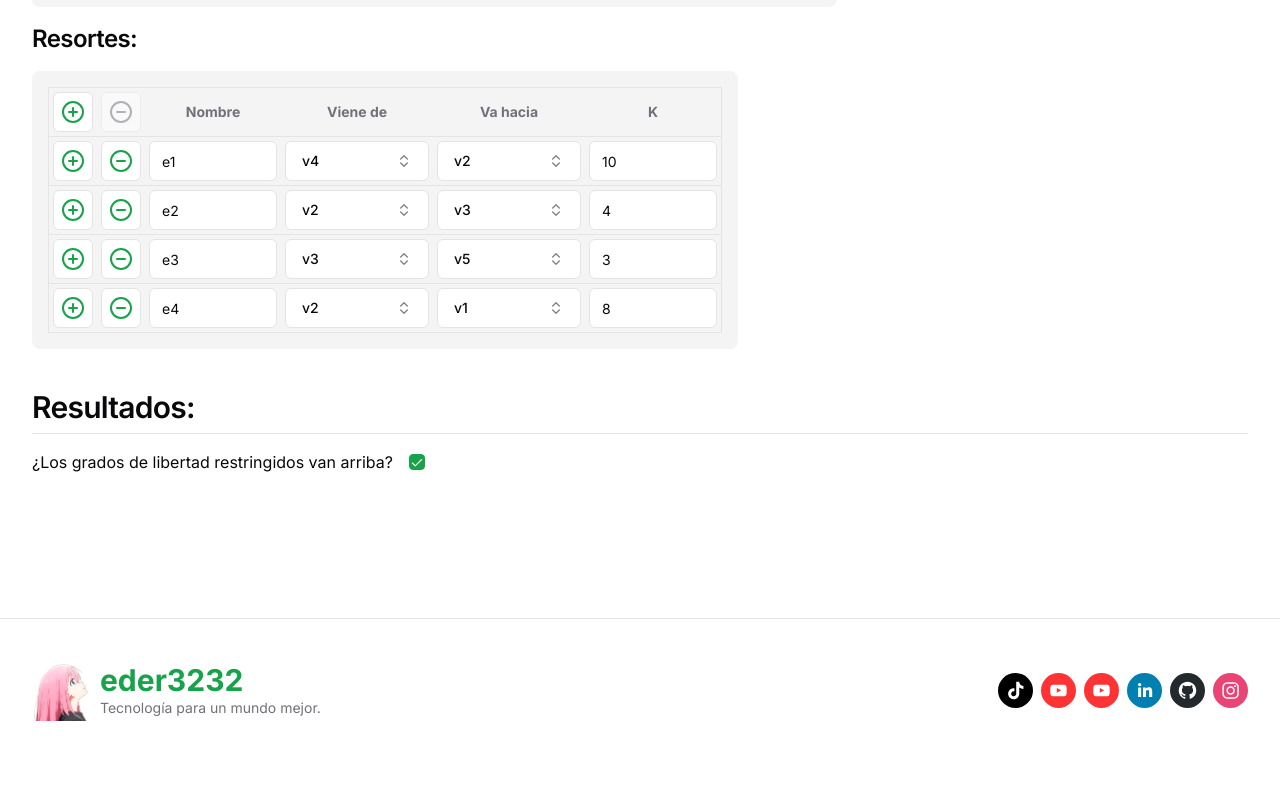
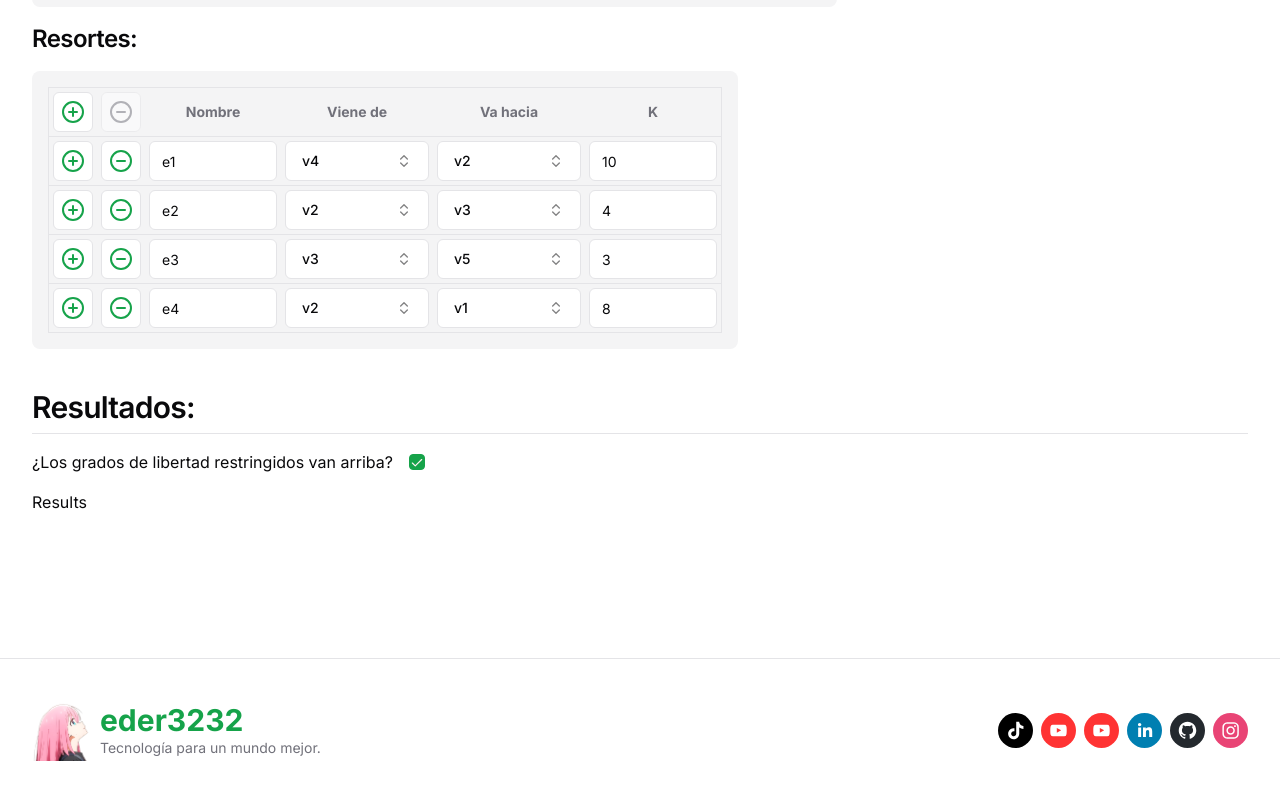
Before and after one commit to eder3232/thesis-structures-0.0.1, a Next.js app: page /programs/springs in a window 1280 px wide. Shown: the part 621-1421 px from the top of the page. Before the commit the page ends 1383 px from the top, so only its background shows below. Built offline with nearby package versions, Linux system fonts and the light colour scheme.

Commit message:
Add Result component

```diff
--- /dev/null
+++ b/src/programs/springs/components/results/results.tsx
@@ -0,0 +1,10 @@
+import { useAtom } from 'jotai'
+import React from 'react'
+import { atomGetResults } from '../../store/results/results'
+
+const Results = () => {
+  const [] = useAtom(atomGetResults)
+  return <div>Results</div>
+}
+
+export default Results
--- a/src/programs/springs/springs.tsx
+++ b/src/programs/springs/springs.tsx
@@ -9,6 +9,7 @@ import EdgesTable from './components/edgesTable/edgesTable'
 import VerticesTable from './components/verticesTable'
 import VerticesErrors from './components/errors/verticesErrors'
 import EdgesErrors from './components/errors/edgesErrors'
+import Results from './components/results/results'
 
 const Springs = () => {
   return (
@@ -39,6 +40,8 @@ const Springs = () => {
         <TypographyH2>Resultados: </TypographyH2>
 
         <AreRestrictedOnTop />
+
+        <Results />
       </div>
     </div>
   )
--- a/src/programs/springs/store/areDofDefinedByUser.tsx
+++ b/src/programs/springs/store/areDofDefinedByUser.tsx
@@ -6,8 +6,8 @@ export const atomGetAreDofDefinedByUser = atom((get) =>
   get(atomAreDofDefinedByUser)
 )
 
-export const atomSetSwitchAreDofDefinedByUser = atom(null, (get, set) => {
-  const currentValue = get(atomAreDofDefinedByUser)
+export const atomSetSwitchAreDofDefinedByUser = atom(null, (_get, set) => {
+  const currentValue = _get(atomAreDofDefinedByUser)
 
   set(atomAreDofDefinedByUser, !currentValue)
 })
```
